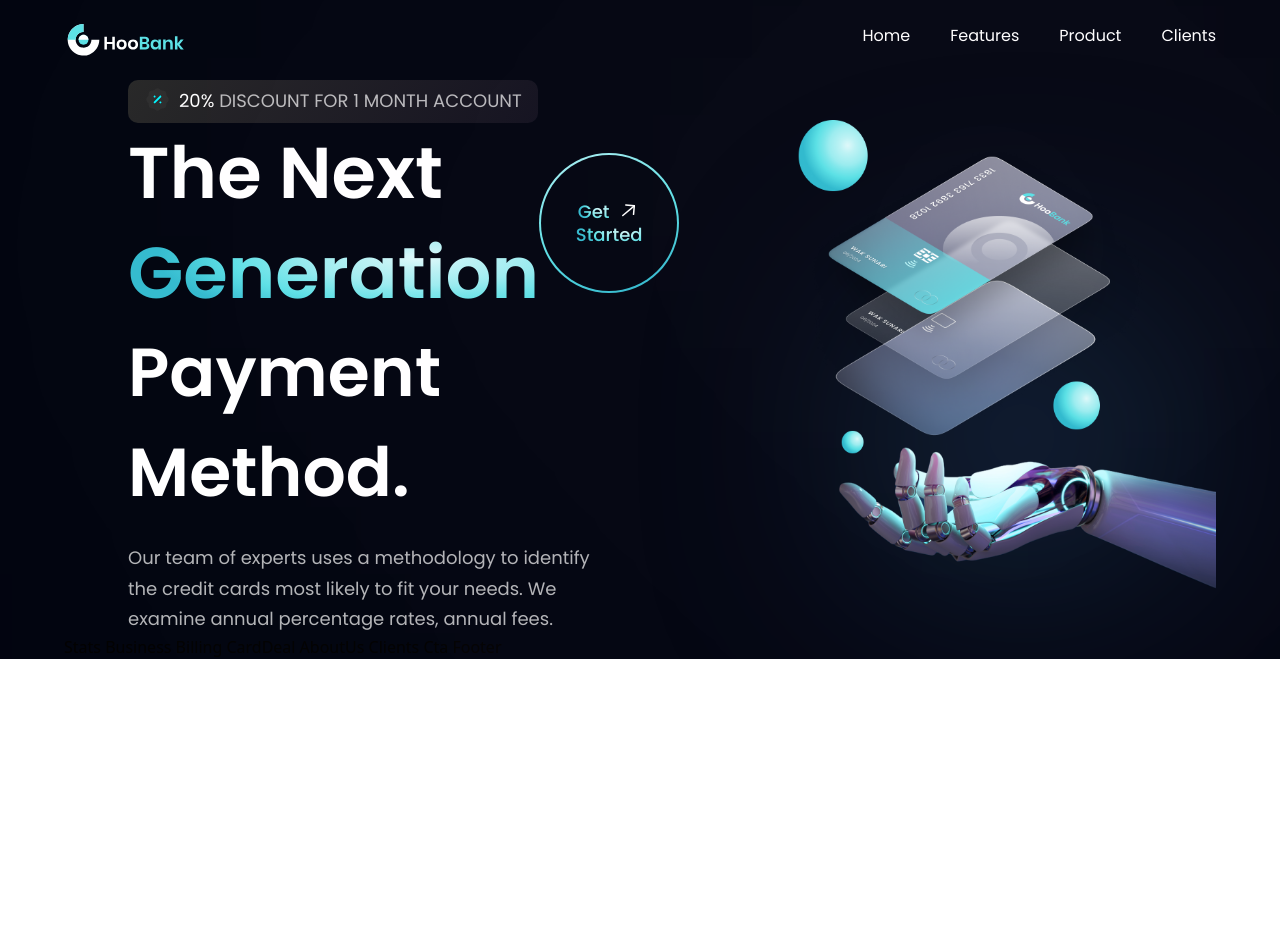
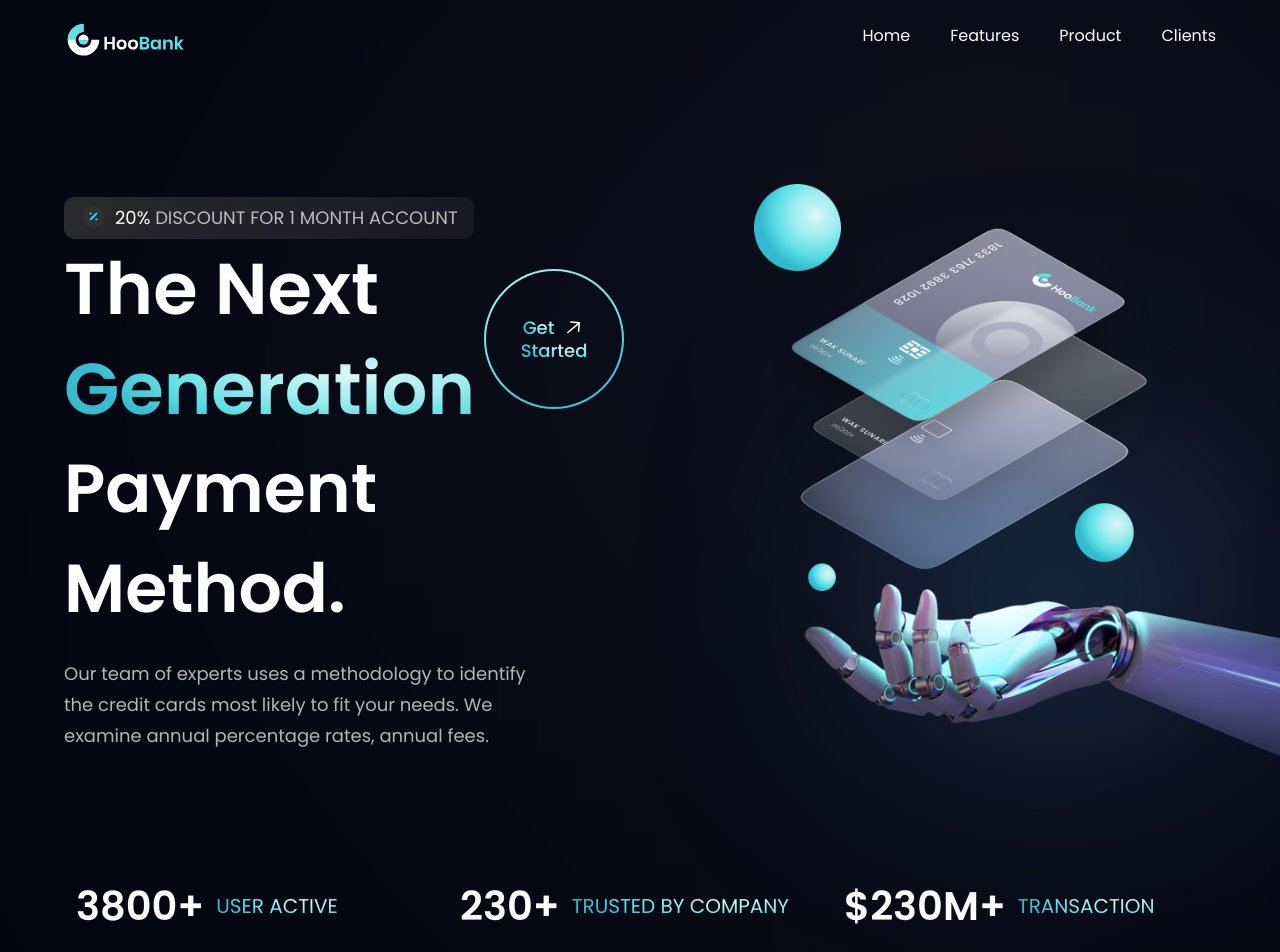
Before and after one commit to Akhad01/bank, a React (Vite) app: page / in a window 1280 px wide. Shown: the top 952 px of the page. Before the commit the page ends 800 px from the top, so only its background shows below. Built offline with nearby package versions, Linux system fonts and the light colour scheme.

Commit message:
add Stats

```diff
--- a/src/App.jsx
+++ b/src/App.jsx
@@ -1,5 +1,5 @@
 import styles from "./style";
-import { Hero, Navbar } from "./components";
+import { Hero, Navbar, Stats } from "./components";
 
 const App = () => (
   <div className="bg-primary w-full overflow-hidden">
@@ -15,7 +15,8 @@ const App = () => (
     </div>
     <div className={`bg-primary ${styles.paddingX} ${styles.flexStart}`}>
       <div className={`${styles.boxWidth}`}>
-        Stats Business Billing CardDeal AboutUs Clients Cta Footer
+        <Stats />
+        Business Billing CardDeal AboutUs Clients Cta Footer
       </div>
     </div>
   </div>
--- a/src/components/Hero.jsx
+++ b/src/components/Hero.jsx
@@ -4,7 +4,7 @@ import { discount, robot } from "../assets";
 import GetStarted from ".//GetStarted";
 
 const Hero = () => (
-  <section id="home" className={`flex md:flex-row flex-col ${styles.paddingX}`}>
+  <section id="home" className={`flex md:flex-row flex-col ${styles.paddingY}`}>
     <div
       className={`flex-1 ${styles.flexStart} flex-col xl:px-0 sm:px-16 px-6`}
     >
--- a/src/components/Stats.jsx
+++ b/src/components/Stats.jsx
@@ -1,7 +1,23 @@
 import React from "react";
+import { stats } from "../constants";
+import styles from "../style";
 
-const Stats = () => {
-  return <div></div>;
-};
+const Stats = () => (
+  <section className={`${styles.flexCenter} flex-row flex-wrap sm:mb-20 mb-6`}>
+    {stats.map((stat) => (
+      <div
+        key={stat.id}
+        className={`flex-1 flex justify-start items-center flex-row m-3`}
+      >
+        <h4 className="font-poppins font-semibold xs:text-[40px] text-[30px] xs:leading-[53px] leading-[43px] text-white">
+          {stat.value}
+        </h4>
+        <p className="font-poppins font-normal xs:text-[20px] text-[15px] xs:leading-[27px] leading-[21px] text-gradient uppercase ml-3">
+          {stat.title}
+        </p>
+      </div>
+    ))}
+  </section>
+);
 
 export default Stats;
```
